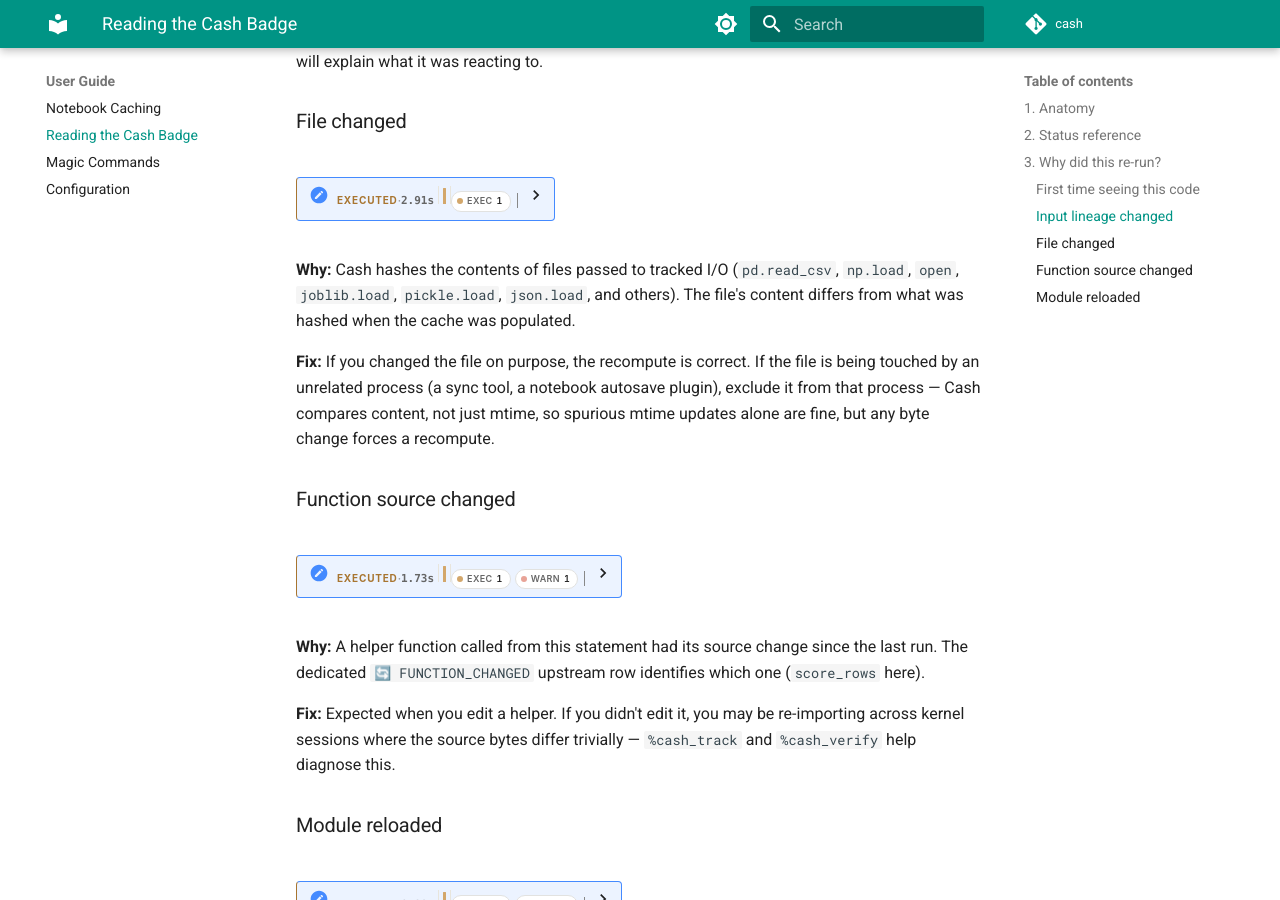
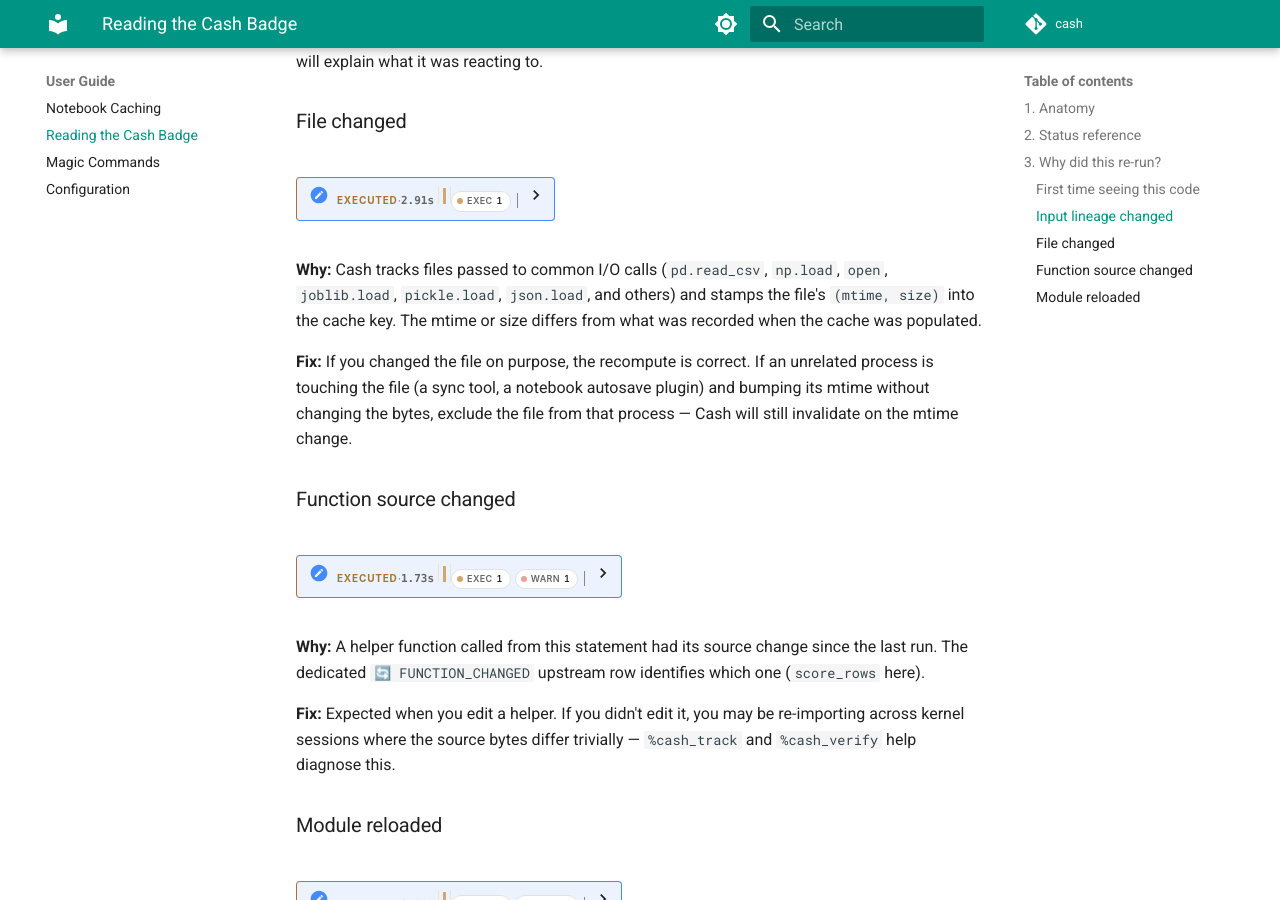
Before and after one commit to galgtonold/cash, an MkDocs documentation site: the page built from docs/badges.md, in a window 1280 px wide and 900 px high, scrolled down 3058 px. Built offline with MkDocs 1.6.1 and Material for MkDocs 9.7.7, drawn with Linux system fonts in a browser that asks for light colours; comment, search, counter and statistics services are not loaded.

Commit message:
docs(badges): correct file-deps hashing claim (mtime+size, not content)

```diff
--- a/docs/badges.md
+++ b/docs/badges.md
@@ -75,9 +75,9 @@ Five common causes, each with the badge you'll see and the one-line fix.
 
 --8<-- "docs/_badges/miss_file_changed.html"
 
-**Why:** Cash hashes the contents of files passed to tracked I/O (`pd.read_csv`, `np.load`, `open`, `joblib.load`, `pickle.load`, `json.load`, and others). The file's content differs from what was hashed when the cache was populated.
+**Why:** Cash tracks files passed to common I/O calls (`pd.read_csv`, `np.load`, `open`, `joblib.load`, `pickle.load`, `json.load`, and others) and stamps the file's `(mtime, size)` into the cache key. The mtime or size differs from what was recorded when the cache was populated.
 
-**Fix:** If you changed the file on purpose, the recompute is correct. If the file is being touched by an unrelated process (a sync tool, a notebook autosave plugin), exclude it from that process — Cash compares content, not just mtime, so spurious mtime updates alone are fine, but any byte change forces a recompute.
+**Fix:** If you changed the file on purpose, the recompute is correct. If an unrelated process is touching the file (a sync tool, a notebook autosave plugin) and bumping its mtime without changing the bytes, exclude the file from that process — Cash will still invalidate on the mtime change.
 
 ### Function source changed
 
```
